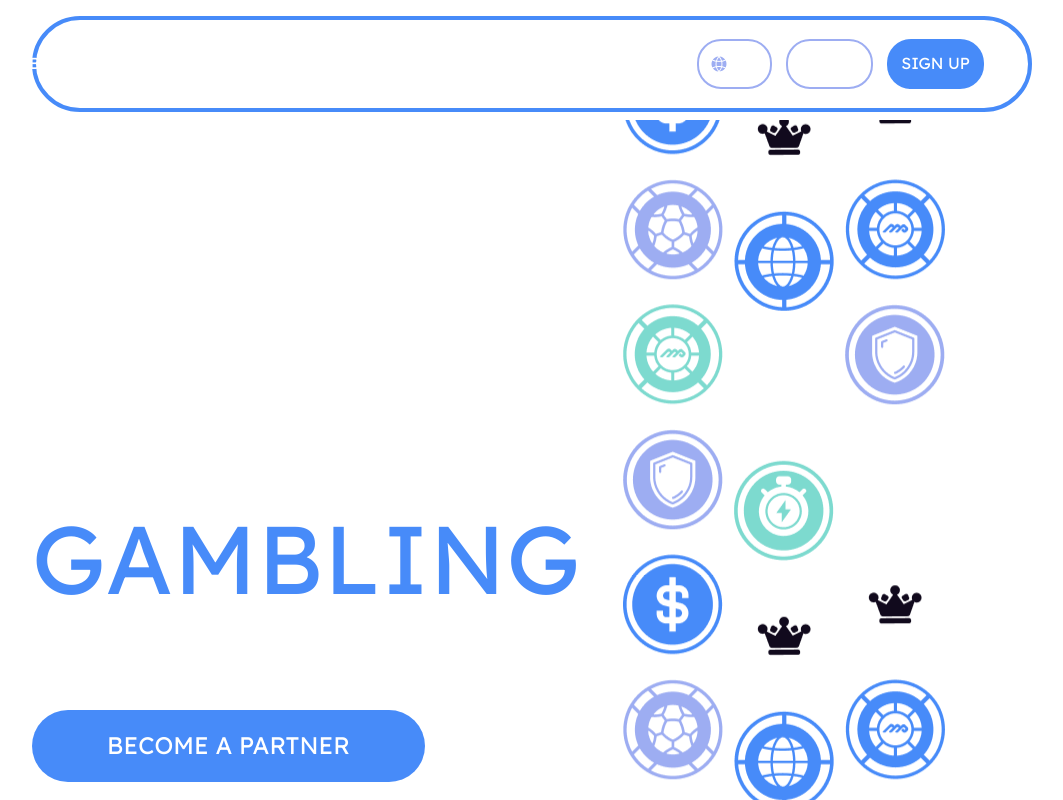
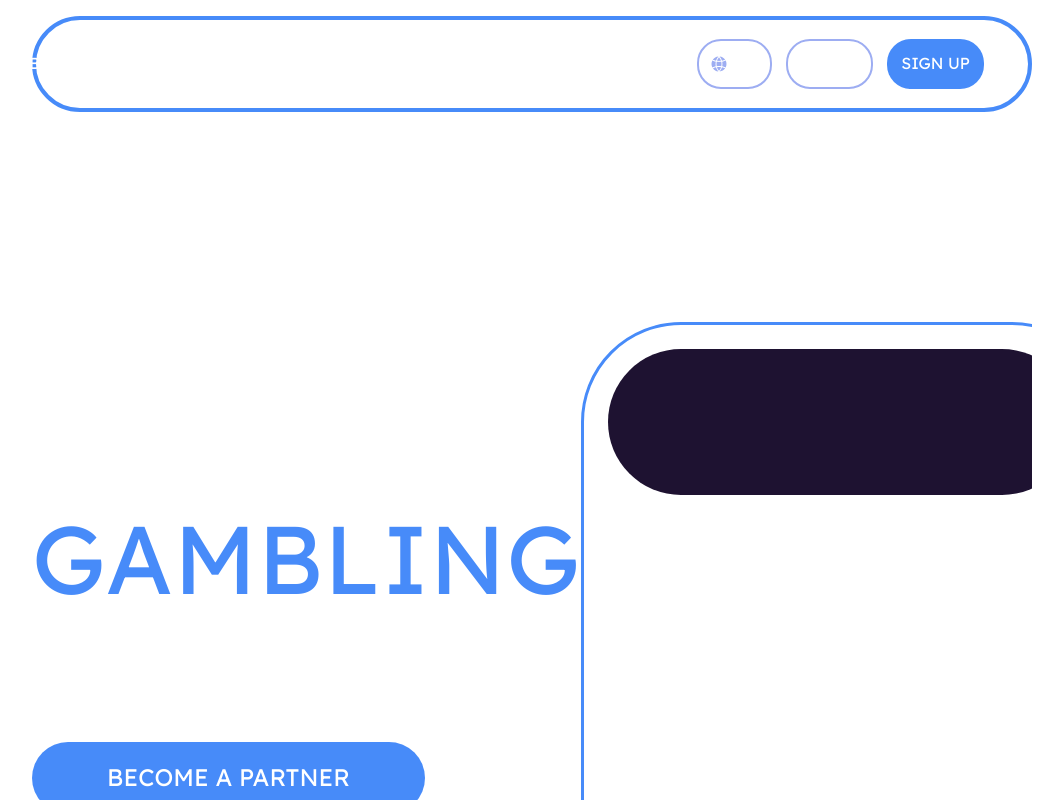
Before and after one commit to agtugchik/vtop3-test, a React app: page / in a window 1280 px wide. Shown: the top 800 px of the page, without its empty margins (108-1171 px from the left). Built offline with nearby package versions, Linux system fonts and the light colour scheme.

Commit message:
feat: add blog

```diff
--- a/src/components/Pages/MainPage/MainPage.module.scss
+++ b/src/components/Pages/MainPage/MainPage.module.scss
@@ -4,4 +4,5 @@
   display: flex;
   flex-direction: row;
   overflow: hidden;
+  justify-content: space-between;
 }
--- a/src/components/Pages/MainPage/MainPage.tsx
+++ b/src/components/Pages/MainPage/MainPage.tsx
@@ -2,12 +2,14 @@ import Carousel from '../../Carousel/Carousel';
 import React from 'react';
 import cl from './MainPage.module.scss';
 import TitleBlock from '../../TittleBlock/TitleBlock';
+import Blog from '../../UI/Blog/Blog';
 
 const MainPage = () => {
   return (
     <div className={cl.mainPage}>
       <TitleBlock />
       <Carousel />
+      <Blog />
     </div>
   );
 };
--- a/src/components/TittleBlock/TitleBlock.module.scss
+++ b/src/components/TittleBlock/TitleBlock.module.scss
@@ -25,7 +25,7 @@
     align-items: center;
     justify-content: center;
     a {
-      font-size: v.$font-size-big;
+      font-size: v.$font-size-medium;
       text-align: center;
     }
   }
--- /dev/null
+++ b/src/components/UI/Blog/Blog.module.scss
@@ -0,0 +1,21 @@
+@use "../../../style/variables" as v;
+
+.blog {
+  display: flex;
+  flex-direction: column;
+  align-items: center;
+  margin-top: 150px;
+  &_area {
+    margin-top: 20px;
+    width: 531px;
+    height: 595px;
+    border: 3px solid v.$color-main-blue;
+    border-radius: 100px;
+    background-color: rgba($color: #ffffff, $alpha: 0.12);
+    padding: 24px;
+  }
+  h2 {
+    @include v.font;
+    font-size: v.$font-size-large;
+  }
+}
--- /dev/null
+++ b/src/components/UI/Blog/Blog.tsx
@@ -0,0 +1,16 @@
+import React from 'react';
+import BlogItem from '../BlogItem/BlogItem';
+import cl from './Blog.module.scss';
+
+const Blog = () => {
+  return (
+    <div className={cl.blog}>
+      <h2>BLOG</h2>
+      <div className={cl.blog_area}>
+        <BlogItem />
+      </div>
+    </div>
+  );
+};
+
+export default Blog;
--- /dev/null
+++ b/src/components/UI/BlogItem/BlogItem.module.scss
@@ -0,0 +1,8 @@
+@use "../../../style/variables" as v;
+
+.blogItem {
+  height: 146px;
+  width: 467px;
+  border-radius: 196px;
+  background-color: v.$color-main-deep;
+}
--- /dev/null
+++ b/src/components/UI/BlogItem/BlogItem.tsx
@@ -0,0 +1,8 @@
+import React from 'react';
+import cl from './BlogItem.module.scss';
+
+const BlogItem = () => {
+  return <div className={cl.blogItem}></div>;
+};
+
+export default BlogItem;
--- a/src/constants/index.ts
+++ b/src/constants/index.ts
@@ -2,3 +2,5 @@ export enum Language {
   RU = 'RU',
   EN = 'EN',
 }
+
+export const blogItemText = 'Payment methods: Skrill, Neteller, webmoney, Bank Transfer';
--- a/src/style/_variables.scss
+++ b/src/style/_variables.scss
@@ -6,8 +6,9 @@ $color-main-clean-white: #ffffff;
 $color-additional-purple: #9dadf2;
 
 $font-size-normal: 16px;
-$font-size-big: 24px;
+$font-size-medium: 24px;
 $font-size-subtitle: 32px;
+$font-size-large: 40px;
 $font-size-title: 96px;
 
 @mixin font {
```
